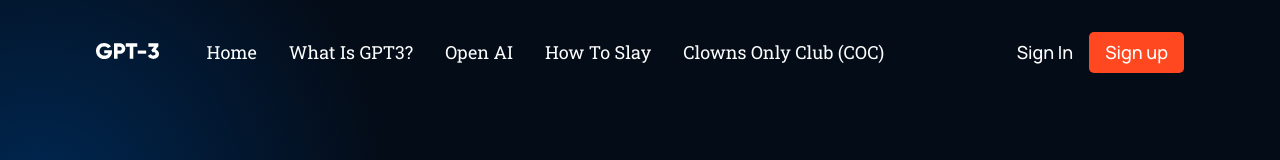
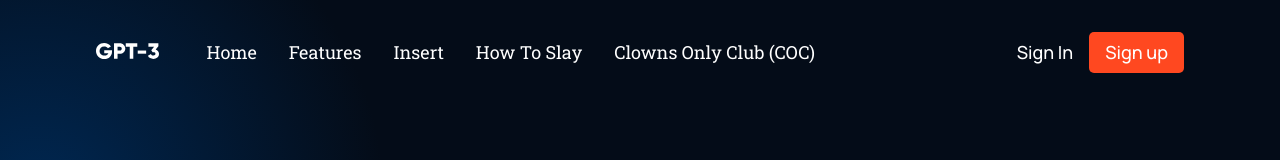
Before and after one commit to sheryylli/figma-website, a React (Create React App) app: page / in a window 1280 px wide. Shown: the top 160 px of the page. Built offline with nearby package versions, Linux system fonts and the light colour scheme.

Commit message:
Update Navbar.jsx

```diff
--- a/src/components/navbar/Navbar.jsx
+++ b/src/components/navbar/Navbar.jsx
@@ -14,8 +14,8 @@ const Navbar = () => {
         </div>
         <div className="gpt3__navbar-links_container">
           <p><a href="#home">Home</a></p>
-          <p><a href="#wgpt3">What is GPT3?</a></p>
-          <p><a href="#possibility">Open AI</a></p>
+          <p><a href="#wgpt3">Features</a></p>
+          <p><a href="#possibility">Insert</a></p>
           <p><a href="#features">How to slay</a></p>
           <p><a href="#blog">Clowns only club (COC)</a></p>
         </div>
```
